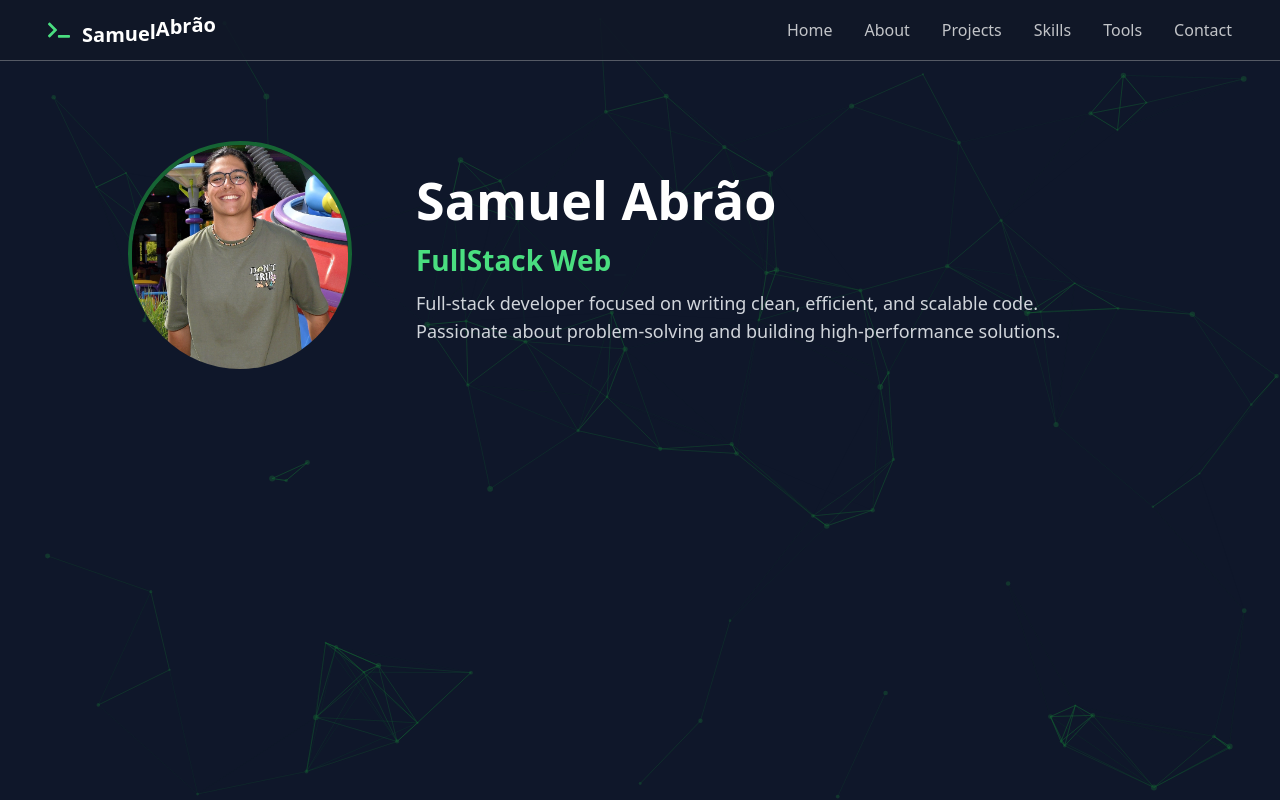
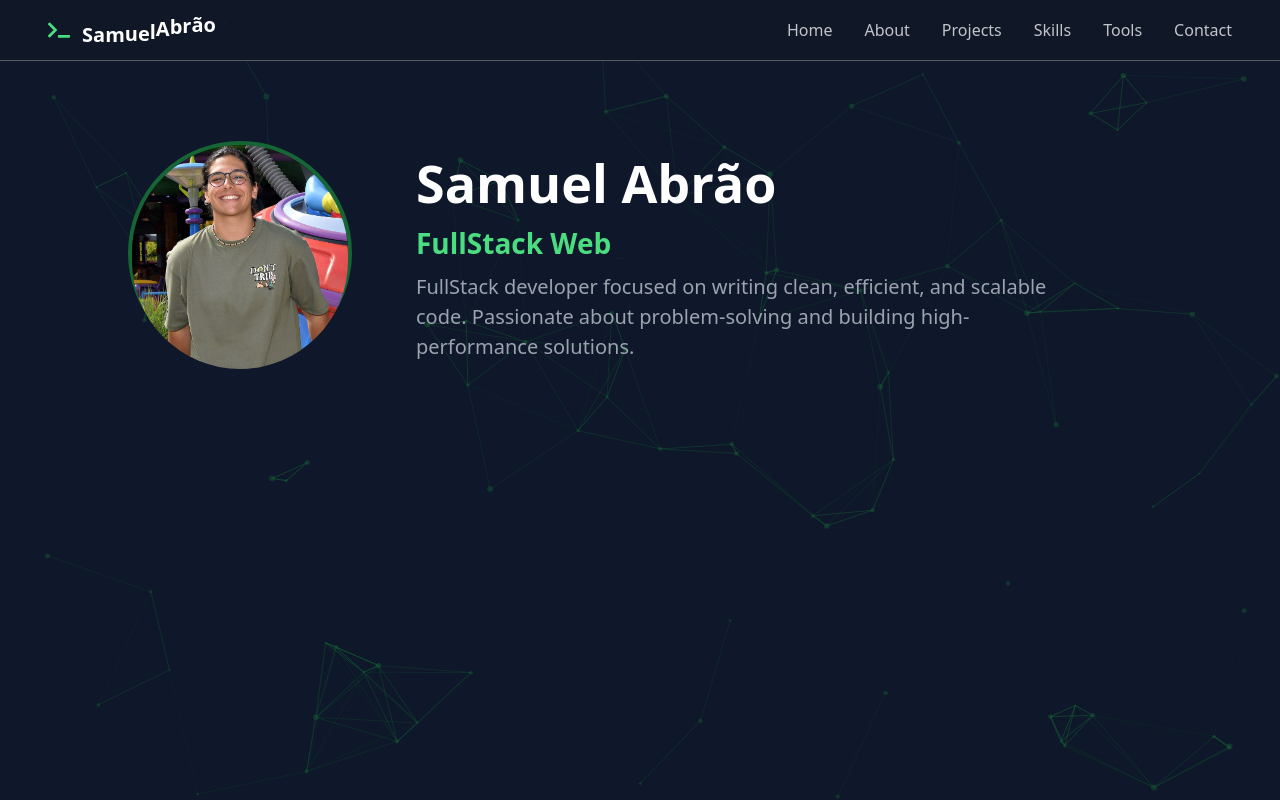
Before and after one commit to samuka7abr/Portifolio, a React (Vite) app: page / in a window 1280 px wide. Built offline with nearby package versions, Linux system fonts and the light colour scheme.

Commit message:
feat: profile

```diff
--- a/src/App.tsx
+++ b/src/App.tsx
@@ -5,10 +5,8 @@ import ParticlesBackground from "./components/Particles";
 function App() {
   return (
     <>
-      {/* Fundo animado de partículas */}
       <ParticlesBackground />
 
-      {/* Conteúdo da aplicação */}
       <div className="relative z-10 flex flex-col min-h-screen">
         <Header />
         <div className="flex flex-grow justify-center items-start mt-20 px-6">
--- a/src/components/Profile/index.tsx
+++ b/src/components/Profile/index.tsx
@@ -4,9 +4,7 @@ import { Typewriter } from "react-simple-typewriter";
 export function Profile() {
   return (
     <div className="flex flex-col items-center gap-6 w-full px-10">
-      {/* Perfil */}
       <div className="flex flex-row items-center justify-between gap-16 w-full max-w-5xl">
-        {/* Contêiner da imagem */}
         <div className="relative w-56 h-56 rounded-full border-4 border-green-800 flex-shrink-0">
           <img
             src={foto}
@@ -15,11 +13,9 @@ export function Profile() {
           />
         </div>
 
-        {/* Informações do perfil */}
         <div className="flex flex-col text-left w-full">
           <h1 className="text-[52px] font-bold text-white">Samuel Abrão</h1>
 
-          {/* Efeito de digitação */}
           <h2 className="text-[28px] text-green-400 font-semibold">
             <Typewriter
               words={["Software Engineer", "FullStack Web"]}
@@ -32,9 +28,8 @@ export function Profile() {
             />
           </h2>
 
-          {/* Descrição */}
-          <p className="mt-2 text-lg text-gray-300 max-w-2xl">
-            Full-stack developer focused on writing clean, efficient, and scalable code. Passionate about problem-solving and building high-performance solutions.
+          <p className="mt-2 text-[20px] text-gray-400 max-w-2xl">
+            FullStack developer focused on writing clean, efficient, and scalable code. Passionate about problem-solving and building high-performance solutions.
           </p>
         </div>
       </div>
```
